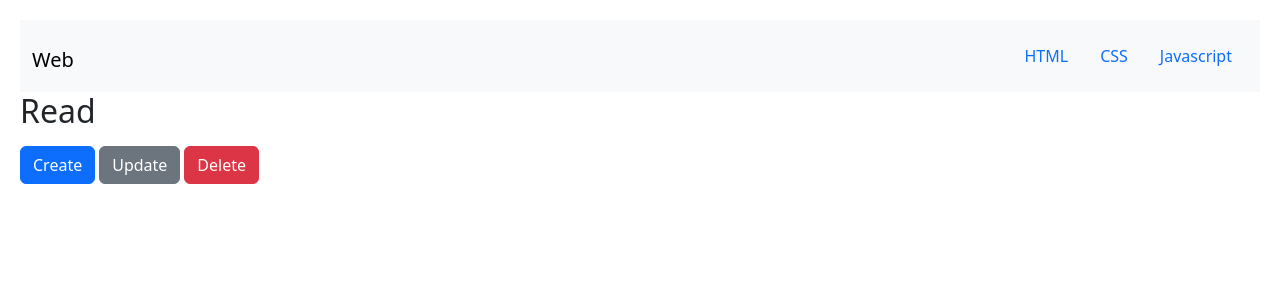
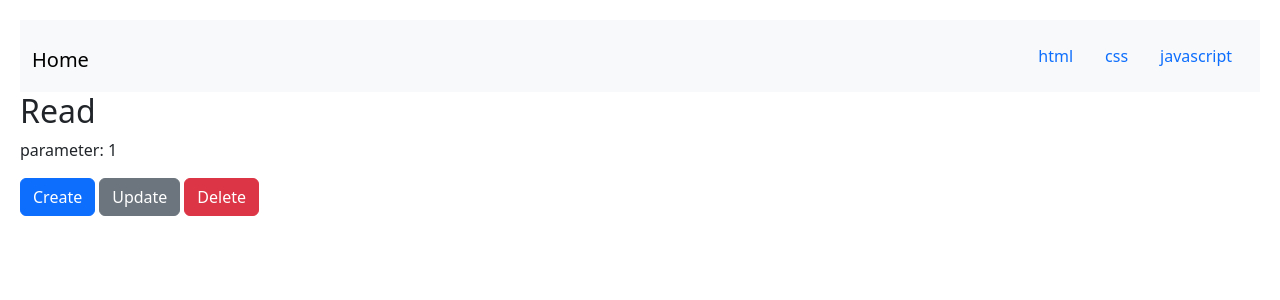
Before and after one commit to RaeChoe/Nextjs-app, a Next.js app: page /read/1 in a window 1280 px wide. Shown: the top 300 px of the page. Built offline with nearby package versions, Linux system fonts and the light colour scheme.

Commit message:
feat: update layout and read page components with improved logging and navigation links

```diff
--- a/src/app/create/layout.js
+++ b/src/app/create/layout.js
@@ -1,6 +1,6 @@
 // Create 페이지의 틀
 export default function Layout({ children }) {
-  console.log(children);
+  console.log("Create Page 작동");
 
   return (
     <form>
--- a/src/app/layout.js
+++ b/src/app/layout.js
@@ -1,9 +1,9 @@
 import "./globals.css";
 import "bootstrap/dist/css/bootstrap.min.css";
-
 import Container from "react-bootstrap/Container";
 import Nav from "react-bootstrap/Nav";
 import Navbar from "react-bootstrap/Navbar";
+import Link from "next/link";
 
 export const metadata = {
   title: "웹 언어",
@@ -11,31 +11,33 @@ export const metadata = {
 };
 
 export default function RootLayout({ children }) {
+  console.log("공통 레이아웃 작동");
+
   return (
-    <html lang="en">
+    <html lang="en" data-scroll-behavior="smooth">
       <body>
         <nav className="navbar navbar-expand-lg bg-body-tertiary">
           <div className="container-fluid d-flex justify-content-between">
             <h1>
-              <a className="navbar-brand" href="#">
-                Web
-              </a>
+              <Link className="navbar-brand" href="/">
+                Home
+              </Link>
             </h1>
             <ul className="nav d-flex">
               <li className="nav-item">
-                <a className="nav-link" href="/read/1">
-                  HTML
-                </a>
+                <Link className="nav-link" href="/read/1">
+                  html
+                </Link>
               </li>
               <li className="nav-item">
-                <a className="nav-link" href="/read/2">
-                  CSS
-                </a>
+                <Link className="nav-link" href="/read/2">
+                  css
+                </Link>
               </li>
               <li className="nav-item">
-                <a className="nav-link" href="/read/3">
-                  Javascript
-                </a>
+                <Link className="nav-link" href="/read/3">
+                  javascript
+                </Link>
               </li>
             </ul>
           </div>
@@ -43,15 +45,15 @@ export default function RootLayout({ children }) {
         <main>
           {children}
           <div className="d-flex gap-1">
-            <a className="btn btn-primary" href="/create">
+            <Link className="btn btn-primary" href="/create">
               Create
-            </a>
-            <a className="btn btn-secondary" href="/update">
+            </Link>
+            <Link className="btn btn-secondary" href="/update">
               Update
-            </a>
-            <a className="btn btn-danger" href="/delete">
+            </Link>
+            <Link className="btn btn-danger" href="/delete">
               Delete
-            </a>
+            </Link>
           </div>
         </main>
       </body>
--- a/src/app/read/[id]/page.js
+++ b/src/app/read/[id]/page.js
@@ -1,10 +1,11 @@
-export default function Read(props) {
-  console.log(props);
+export default async function Read(props) {
+  const { id } = await props.params;
+  console.log("Read Page 작동");
 
   return (
     <>
       <h2>Read</h2>
-      <p></p>
+      <p>parameter: {id}</p>
     </>
   );
 }
```
